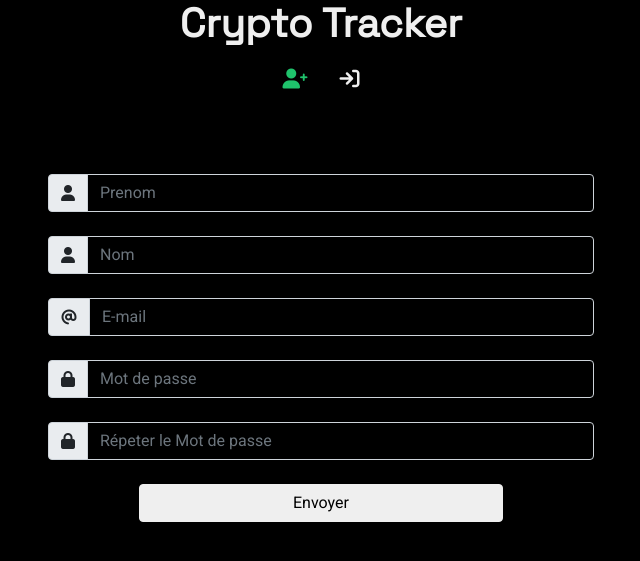
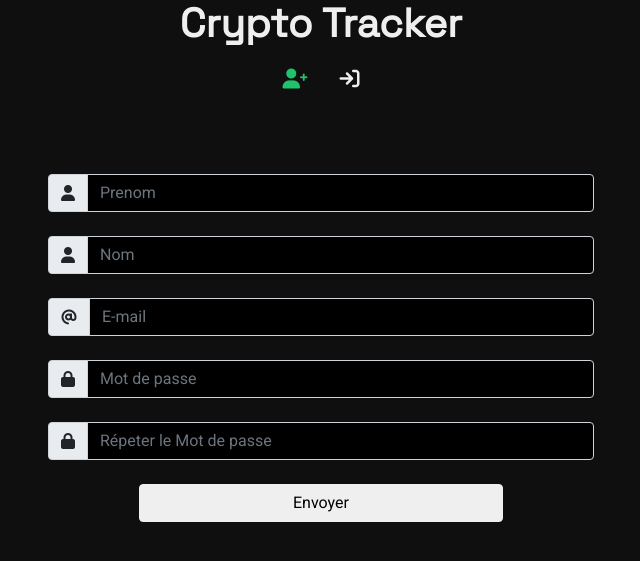
Before and after one commit to mcmikashi/crypto_tracker, a Flask app: page /signup in a window 1280 px wide. Shown: the top 561 px of the page, without its empty margins (319-959 px from the left). Run offline with Flask 2, Linux system fonts and the light colour scheme; some libraries are stand-ins or nearby versions.

Commit message:
Fix the color of the background

```diff
--- a/project/templates/base.html
+++ b/project/templates/base.html
@@ -9,7 +9,7 @@
     <link rel="stylesheet" href="{{ url_for('static', filename='css/cryptotracker.css') }}">
     <title>Crypto Tracker</title>
 </head>
-<body class="bg-black text-light">
+<body class="bg-dark text-light">
     <div class="container">
       <h1 class="text-center">
         <a href="{{url_for('cryptocurrency.home')}}" class="brand-icon link-light text-decoration-none">Crypto Tracker</a>
```
